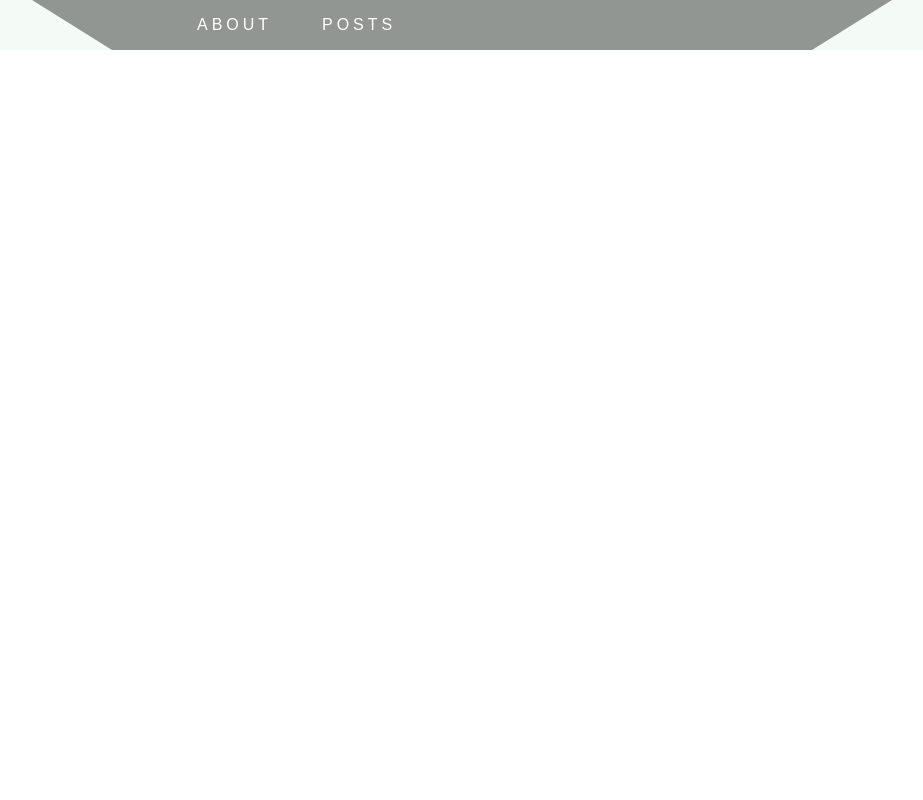
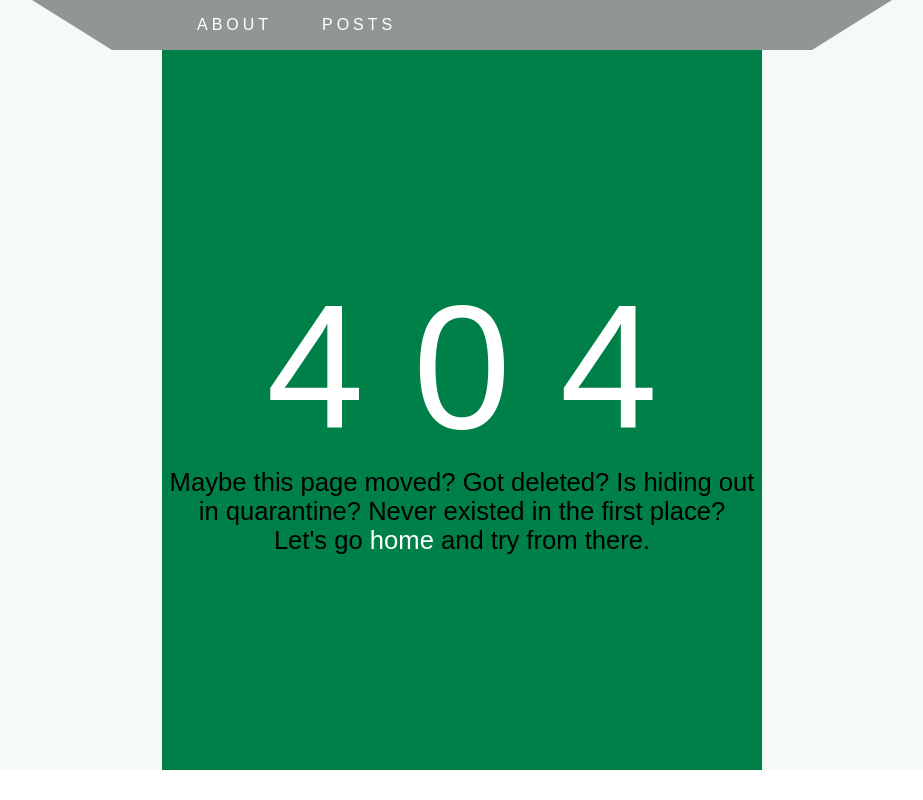
Before and after one commit to erik770/wow-its-react-app-bby, a React (Create React App) app: page / in a window 1280 px wide. Before the commit this address had no page. Shown: the whole page, without its empty margins (178-1101 px from the left). Built offline with nearby package versions, Linux system fonts and the light colour scheme.

Commit message:
error page add

```diff
--- a/src/App.js
+++ b/src/App.js
@@ -3,6 +3,7 @@ import {BrowserRouter, Link, Route, Routes} from "react-router-dom";
 import Posts from "./pages/Posts";
 import About from "./pages/About";
 import Navbar from "./components/UI/navbar/Navbar";
+import Error from "./pages/Error";
 
 function App() {
   return (
@@ -11,6 +12,7 @@ function App() {
       <Routes>
         <Route path='/posts' element={<Posts />}/>
         <Route path='/about' element={<About />}/>
+        <Route path='/*' element={<Error />}/>
       </Routes>
 
     </BrowserRouter>
--- /dev/null
+++ b/src/components/UI/myError/MyError.jsx
@@ -0,0 +1,20 @@
+import React from 'react';
+import classes from './MyError.module.css';
+import {Link} from "react-router-dom";
+
+const MyError = () => {
+  return (
+    <div className={classes.error_wrapper}>
+      <div className={classes.mainbox}>
+        <div className={classes.err}>4 0 4</div>
+        {/*<i className="far fa-question-circle fa-spin"></i>*/}
+        {/*<div className={classes.err2}>4</div>*/}
+        <div className={classes.msg}>Maybe this page moved? Got deleted? Is hiding out in quarantine? Never existed in
+          the first
+          place?<p>Let's go <Link to="/posts">home</Link> and try from there.</p></div>
+      </div>
+    </div>
+  );
+};
+
+export default MyError;
--- /dev/null
+++ b/src/components/UI/myError/MyError.module.css
@@ -0,0 +1,69 @@
+.error_wrapper {
+    display: flex;
+    flex-direction: column;
+    justify-content: center;
+    align-items: center;
+    height: 90vh;
+}
+.mainbox {
+    /*flex: 1 1 600px;*/
+    display: flex;
+    flex-direction: column;
+    justify-content: center;
+    align-items: center;
+    background-color: rgb(0, 128, 73);
+    margin: auto;
+    /*height: 100%;*/
+    flex-grow: 3;
+    width: 600px;
+    /*position: relative;*/
+}
+
+.err {
+    /*flex: 1 1;*/
+    color: #ffffff;
+    gap: 300px;
+    font-family: 'Nunito Sans', sans-serif;
+    font-size: 11rem;
+    /*position:absolute;*/
+    /*left: 20%;*/
+    /*top: 8%;*/
+}
+
+.far {
+    position: absolute;
+    font-size: 8.5rem;
+    left: 42%;
+    top: 15%;
+    color: #ffffff;
+}
+
+.err2 {
+    color: #ffffff;
+    font-family: 'Nunito Sans', sans-serif;
+    font-size: 11rem;
+    position:absolute;
+    left: 68%;
+    top: 8%;
+}
+
+.msg {
+    text-align: center;
+    font-family: 'Nunito Sans', sans-serif;
+    font-size: 1.6rem;
+    /*position:absolute;*/
+    left: 16%;
+    top: 45%;
+    /*width: 75%;*/
+    width: 600px;
+
+}
+
+a {
+    text-decoration: none;
+    color: white;
+}
+
+a:hover {
+    text-decoration: underline;
+}
--- /dev/null
+++ b/src/pages/Error.jsx
@@ -0,0 +1,10 @@
+import React from 'react';
+import MyError from "../components/UI/myError/MyError";
+
+const Error = () => {
+  return (
+    <MyError />
+  );
+};
+
+export default Error;
```
